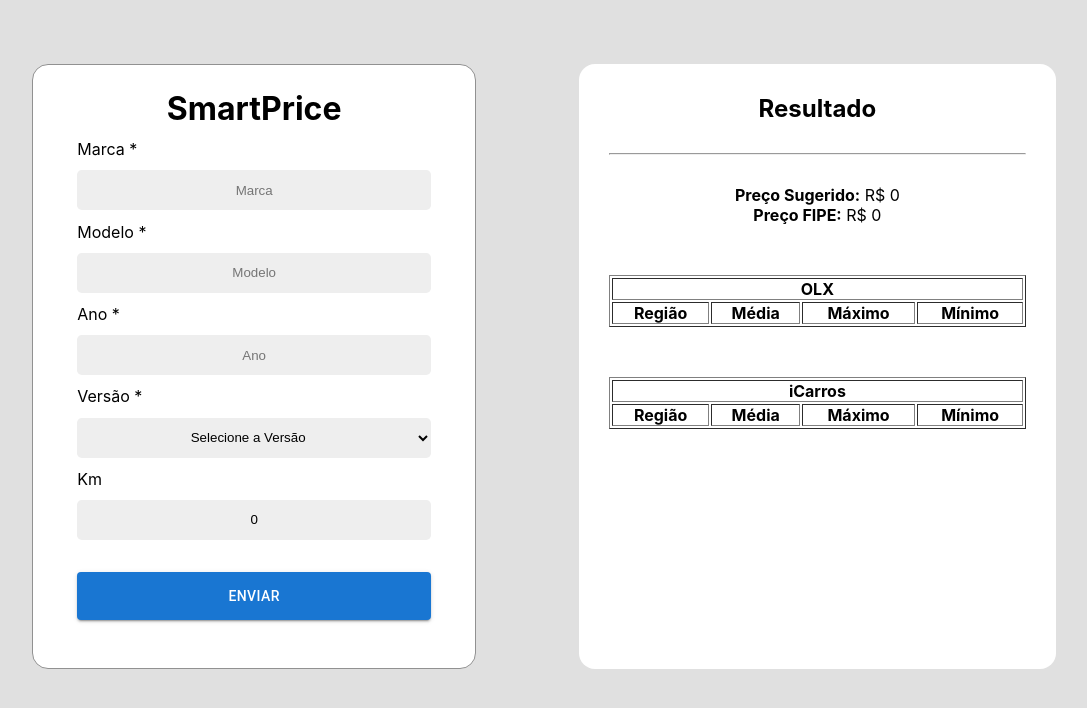
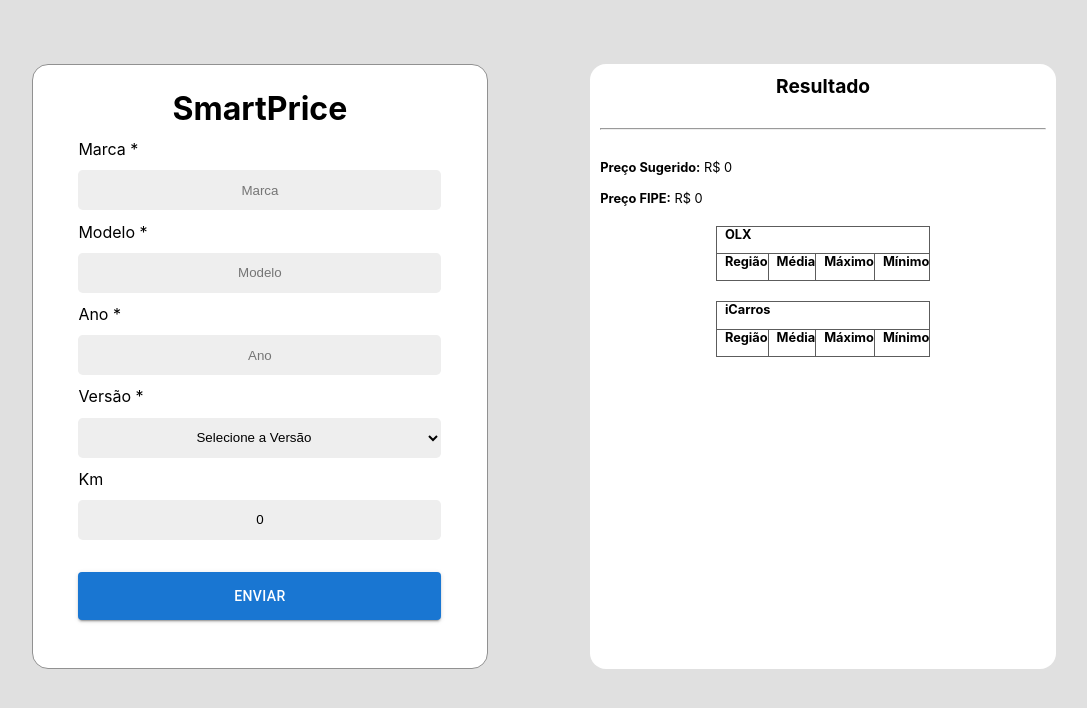
Before and after one commit to RCysne/smartprice, a React (Create React App) app: page / in a window 1280 px wide. Shown: the top 708 px of the page, without its empty margins (96-1183 px from the left). Built offline with nearby package versions, Linux system fonts and the light colour scheme.

Commit message:
Tabela simples

```diff
--- a/package.json
+++ b/package.json
@@ -11,8 +11,10 @@
     "@testing-library/react": "^13.3.0",
     "@testing-library/user-event": "^13.5.0",
     "bootstrap": "^5.1.3",
+    "daisyui": "^2.18.1",
     "react": "^18.2.0",
     "react-bootstrap": "^2.4.0",
+    "react-daisyui": "^2.0.5",
     "react-dom": "^18.2.0",
     "react-scripts": "^2.1.3",
     "web-vitals": "^2.1.4"
--- a/src/pages/Inputs/CSS/inputs.css
+++ b/src/pages/Inputs/CSS/inputs.css
@@ -68,6 +68,8 @@ Button {
   height: 3rem;
 }
 
+/* ---------------------------- RESULT ------------------------------------ */
+
 .result {
   background-color: #FFF;
   width: 100%;
@@ -75,13 +77,24 @@ Button {
 
   border-radius: 1rem;
   text-align: center;
-  padding: 30px;
-}
-
-hr {
-  color: rgba(200, 200, 200, 0.2);
+  padding: 10px;
+  font-size: .8rem;
 }
 
 .result h2, hr {
   margin-bottom: 30px;
 }
+
+table, td, th {
+  text-align: left;
+  padding-bottom: .7rem;
+  padding-left: .5rem;
+  border: 1px solid rgb(92, 92, 92);
+  border-collapse: collapse;
+  margin: 0 auto;
+}
+
+.result p {
+  text-align: left;
+  margin-bottom: 1rem;
+}
--- a/src/pages/Inputs/index.jsx
+++ b/src/pages/Inputs/index.jsx
@@ -1,9 +1,10 @@
 import React from 'react'
 import { Button } from "@mui/material";
 import Form from 'react-bootstrap/Form';
+import Table from 'react-bootstrap/Table';
 import './CSS/inputs.css';
 
-//temporario, depois isolar em outro lugar
+//temporário, depois isolar em outro lugar
 const API_URL = 'http://188.166.29.71/index.php/pricing';
 
 export default function Forms() {
@@ -21,7 +22,7 @@ export default function Forms() {
   const findVehicle = (event) => {
     event.preventDefault();
 
-    fetch(API_URL+`?brand=${make}&model=${model}&yearModel=${yearModel}&version=${version}&km=${km}`)
+    fetch(API_URL + `?brand=${make}&model=${model}&yearModel=${yearModel}&version=${version}&km=${km}`)
       .then(response => response.json())
       .then(response => {
         if (!response.fipe) {
@@ -39,13 +40,12 @@ export default function Forms() {
 
   return (
 
-
     <div className="body">
       <Form className="container" onSubmit={findVehicle}>
         <h1>SmartPrice</h1>
         <Form.Group data-form controlId="formBasicEmail">
           <Form.Label data-label>Marca *</Form.Label>
-          <Form.Control value={make} onChange={(event) => setMake(event.target.value)}  data-input type="text" placeholder="Marca" required />
+          <Form.Control value={make} onChange={(event) => setMake(event.target.value)} data-input type="text" placeholder="Marca" required />
 
           <Form.Label data-label>Modelo *</Form.Label>
           <Form.Control value={model} onChange={(event) => setModel(event.target.value)} data-input type="text" placeholder="Modelo" required />
@@ -69,12 +69,15 @@ export default function Forms() {
             Enviar
           </Button>
         </div>
+      </Form>
 
-      </Form>
+
+      {/* ============================= RESULT ==================================== */}
+
 
       <div className="result">
         <h2>Resultado</h2>
-        <hr/>
+        <hr />
 
         <p>
           <strong>Preço Sugerido:</strong> R$ <span>{suggestedPrice}</span>
@@ -83,10 +86,10 @@ export default function Forms() {
           <strong>Preço FIPE:</strong> R$ <span>{fipe}</span>
         </p>
 
-        <table border="1" width="100%" style={{marginTop: 50}}>
+        <table style={{ marginTop: 20 }}>
           <thead>
             <tr>
-              <th colspan="4">OLX</th>
+              <th colSpan={4}>OLX</th>
             </tr>
             <tr>
               <th>Região</th>
@@ -98,7 +101,7 @@ export default function Forms() {
           <tbody>
             {olxOffers.map(offer => (
               <tr>
-                <td>R$ {offer.city_region}</td>
+                <td>{offer.city_region}</td>
                 <td>R$ {offer.average}</td>
                 <td>R$ {offer.min}</td>
                 <td>R$ {offer.max}</td>
@@ -107,10 +110,10 @@ export default function Forms() {
           </tbody>
         </table>
 
-        <table border="1" width="100%" style={{marginTop: 50}}>
+        <table style={{ marginTop: 20 }}>
           <thead>
             <tr>
-              <th colspan="4">iCarros</th>
+              <th colSpan={4}>iCarros</th>
             </tr>
             <tr>
               <th>Região</th>
```
Also changed, not shown: public/index.html (line endings or trailing spaces), 1 other file (tests, documents, lock files or other folders). Lines whose indentation alone changed are shown as unchanged.
